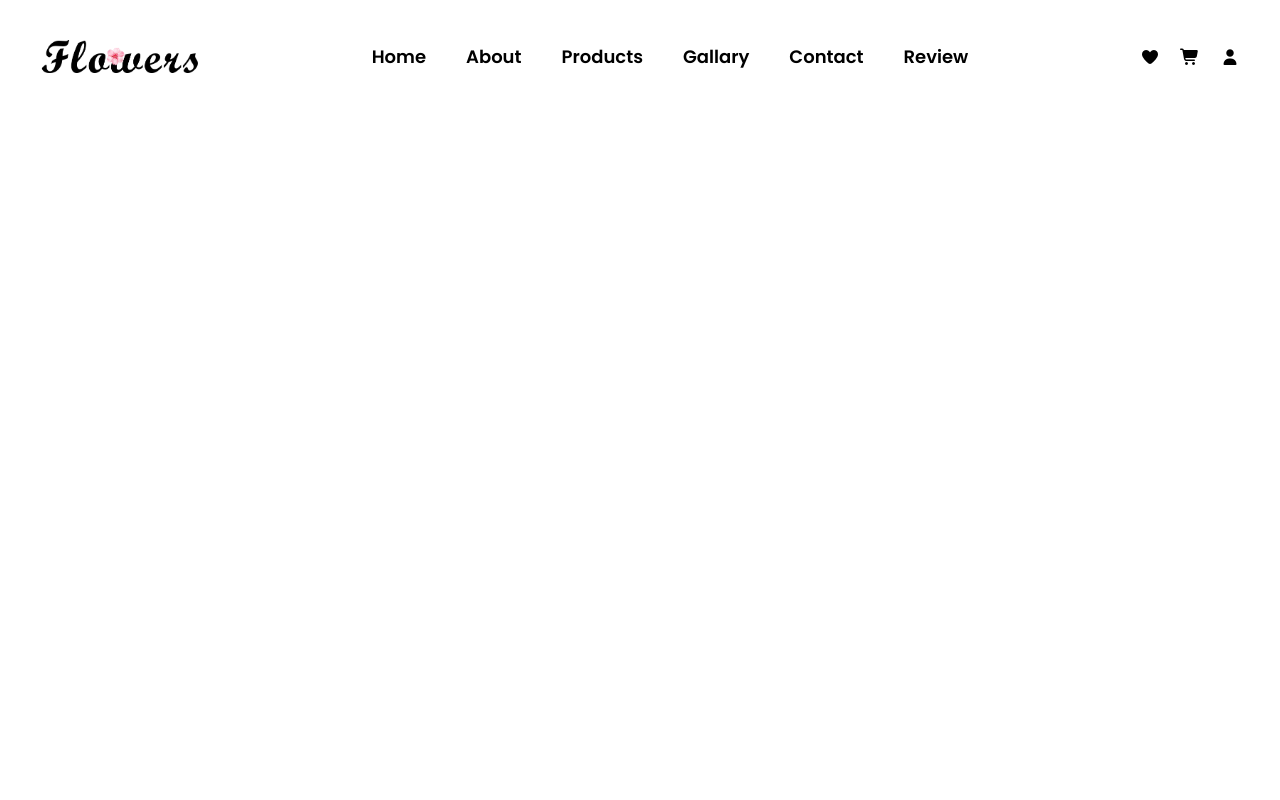
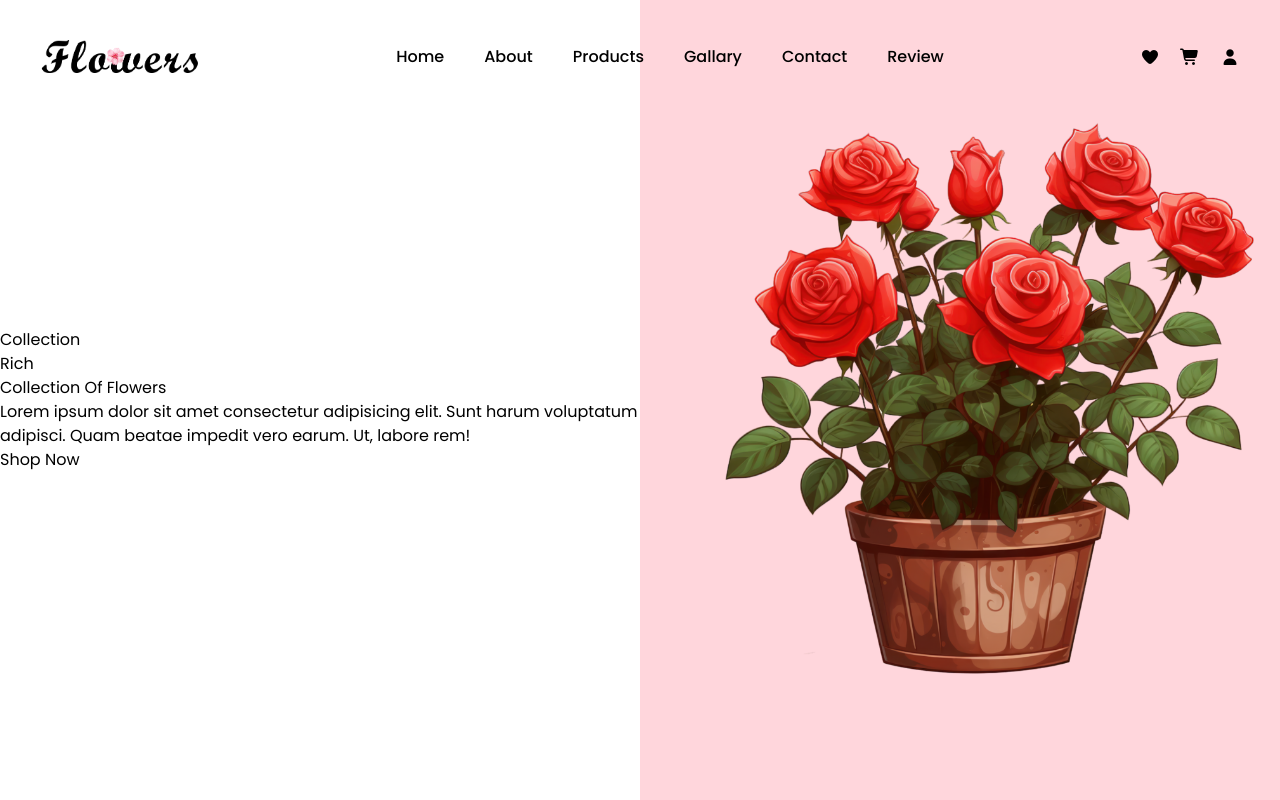
Before and after one commit to noob-mishu/Flower_Shop, a plain HTML site: page index.html in a window 1280 px wide. Drawn offline with nearby package versions, Linux system fonts and the light colour scheme.

Commit message:
1st page

```diff
--- a/index.html
+++ b/index.html
@@ -18,13 +18,13 @@
 </head>
 <body>
     <!-- Header section -->
-    <section class="header">
+    <section class="mainPage">
         <header class="flex items-center justify-between m-10">
             <!-- logo -->
             <a href="#" id="logo" ><img src="./src/images/log2.png" class="w-40" alt=""></a>
 
             <!-- options -->
-            <nav class="flex gap-10 font-semibold text-lg">
+            <nav class="flex gap-10 font-medium text-base">
                 <a href="#home">Home</a>
                 <a href="#about">About</a>
                 <a href="#products">Products</a>
@@ -42,6 +42,25 @@
 
         </header>
 
+        <div id="main-content" class="flex items-center justify-between">
+            <!-- text -->
+             <div>
+                <h2>Collection</h2>
+                <h1>Rich <br> Collection Of Flowers</h1>
+                <p>Lorem ipsum dolor sit amet consectetur adipisicing elit. Sunt harum voluptatum adipisci. Quam beatae impedit vero earum. Ut, labore rem!</p>
+            <a href="#">Shop Now</a>
+            </div>
+
+
+             <!-- img -->
+              <div>
+                <img src="./src/images/Main_Page_Img.png" alt="">
+              </div>
+
+
+
+        </div>
+
     </section>
 
 
--- a/style.css
+++ b/style.css
@@ -3,3 +3,26 @@
     box-sizing: border-box;
     font-family: poppins;
 }
+
+.mainPage
+{
+    min-height: 100vh;
+    width: 100%;
+    overflow: hidden;
+    display: flex;
+    flex-direction: column;
+    position: relative;
+
+}
+
+.mainPage::after
+{
+    content: "";
+    position: absolute;
+    top: 0;
+    right: 0;
+    height: 100%;
+    width: 50%;
+    background: #ffd6dc;
+    z-index: -1;
+}
```
Also changed, not shown: src/images/Main_Page_Img.png (renamed from src/images/model.png).
